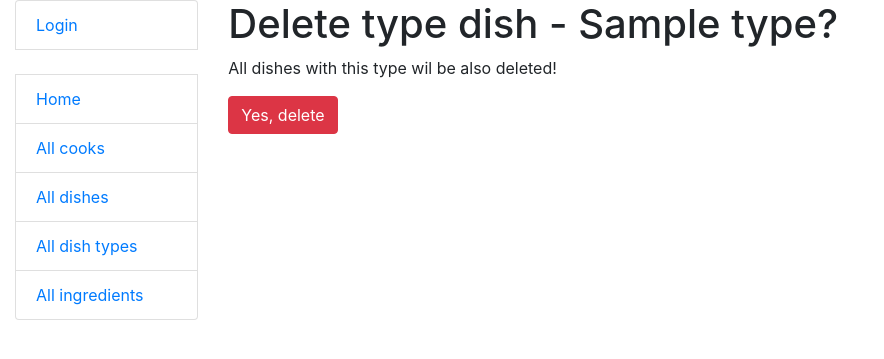
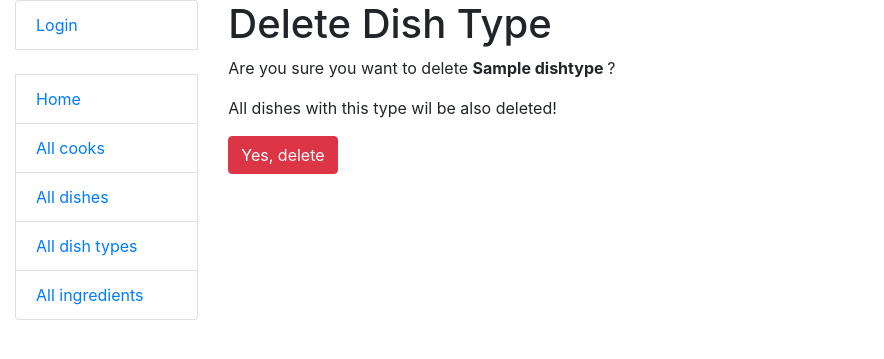
Before and after one commit to AnnaLub/kitchen-service, a Django app: template templates/kitchen/dish_type_confirm_delete.html in a window 1280 px wide. Shown: the top 359 px of the page, without its empty margins (0-884 px from the left). Run offline with Django 5.2, Linux system fonts and the light colour scheme; tables that the repository leaves empty hold one stand-in row (values such as "Sample post"); the template is opened without the code that fills it: values that come from a table or form of the project are taken from there, most other values are stand-ins (such as "Sample title", 1, 10 or a date in 2020).

Commit message:
fix: change message text

```diff
--- a/templates/kitchen/dish_type_confirm_delete.html
+++ b/templates/kitchen/dish_type_confirm_delete.html
@@ -1,6 +1,7 @@
 {% extends "base.html" %}
 {% block content %}
-  <h1>Delete type dish - {{ type }}?</h1>
+  <h1>Delete Dish Type</h1>
+  <p>Are you sure you want to delete <strong> {{ dishtype.name }} </strong>?</p>
   <p>All dishes with this type wil be also deleted!</p>
   <form action="" method="post">
     {% csrf_token %}
```
